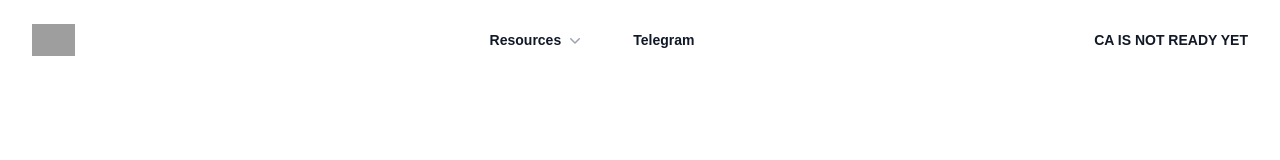
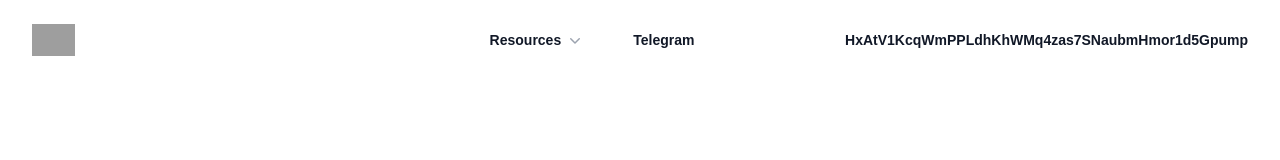
Before and after one commit to rebebeb/vv, a Next.js app: page / in a window 1280 px wide. Shown: the top 160 px of the page. Built offline with nearby package versions, Linux system fonts and the light colour scheme; grey boxes are pictures that could not be loaded.

Commit message:
Update hero.tsx

```diff
--- a/app/hero.tsx
+++ b/app/hero.tsx
@@ -67,7 +67,7 @@ export default function Hero() {
         {/* Hide mobile menu and show desktop menu */}
         <div className="lg:flex lg:flex-1 lg:justify-end hidden">
           <span className="text-sm/6 font-semibold text-gray-900">
-            CA IS NOT READY YET
+            HxAtV1KcqWmPPLdhKhWMq4zas7SNaubmHmor1d5Gpump
           </span>
         </div>
         {/* Mobile menu (hidden on larger screens) */}
```
